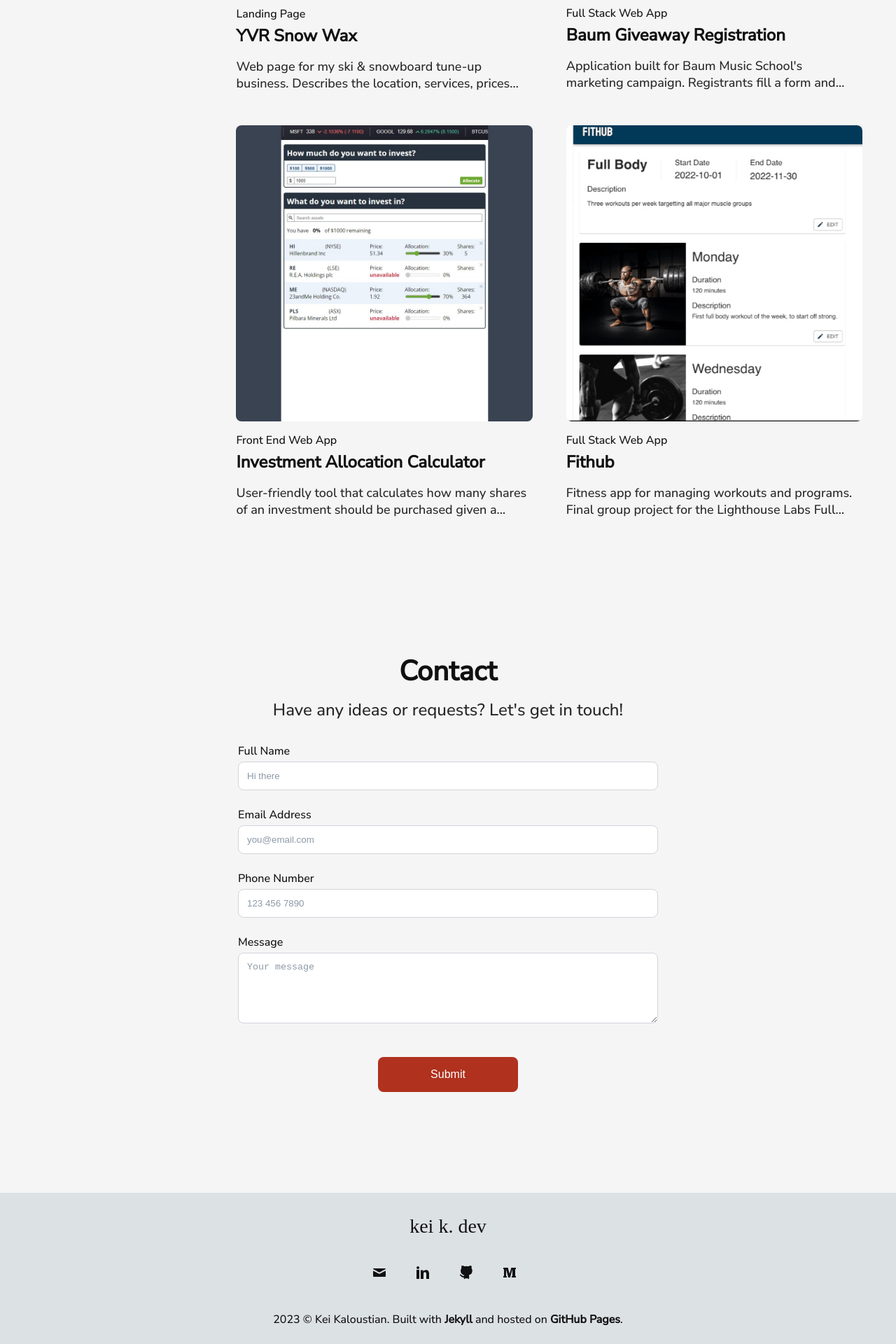
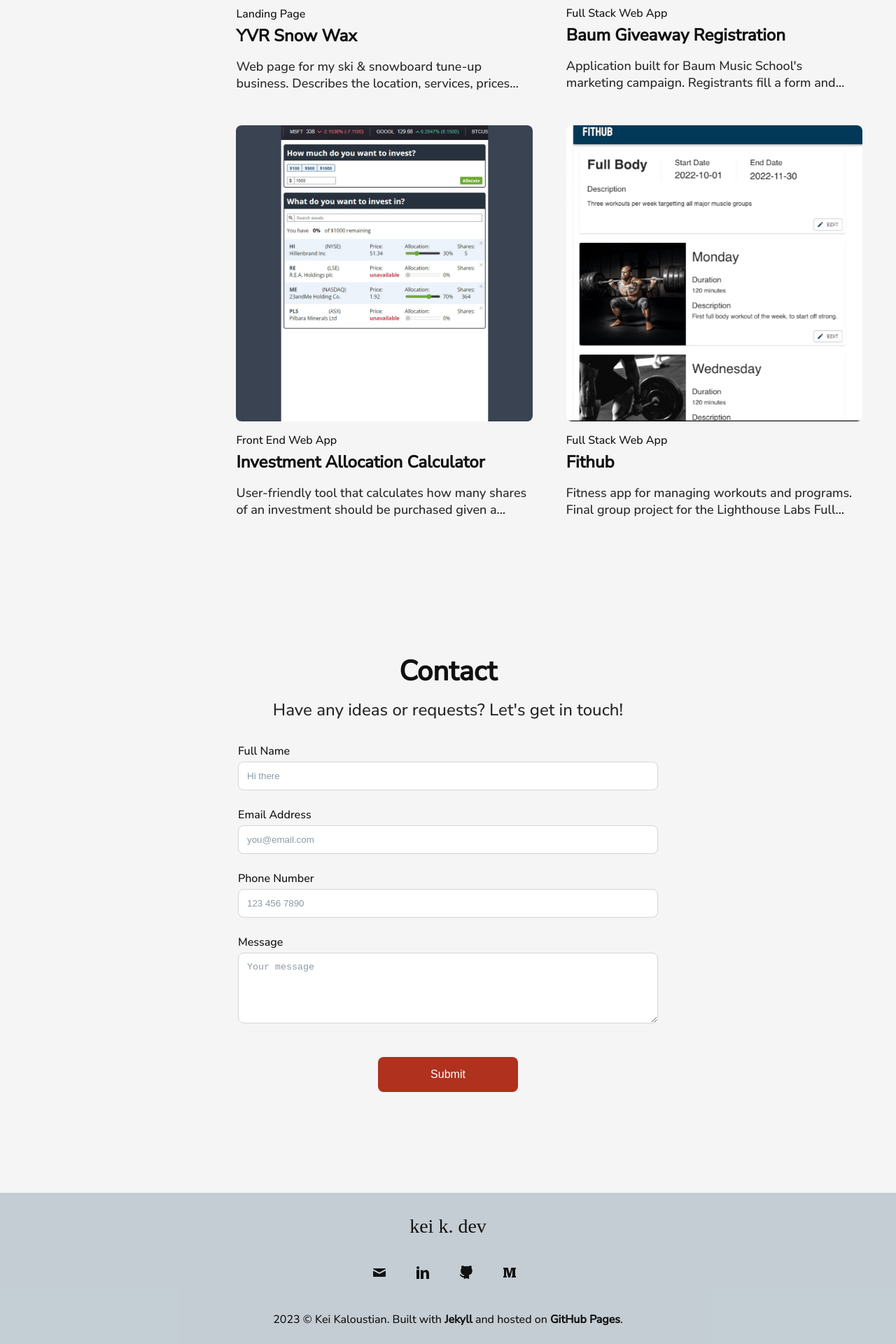
Before and after one commit to keikaloustian/keikaloustian.github.io, a Jekyll site: the page built from index.html, in a window 1280 px wide. Shown: the part 1211-3131 px from the top of the page at 70% size. Built offline with Jekyll 4.4.1, drawn with Linux system fonts in a browser that asks for light colours; some web fonts are replaced.

Commit message:
Minor changes

```diff
--- a/_includes/header.html
+++ b/_includes/header.html
@@ -12,7 +12,9 @@
         <li>
           <a class="nav__link nav__link--unselected" href="/about">About Me</a>
         </li>
-        {% endif %} {% if page.layout == 'application' %}
+        {% endif %}
+        <!--  -->
+        {% if page.layout == 'application' %}
         <li>
           <a class="nav__link nav__link--unselected" href="#motivation"
             >Motivation</a
@@ -24,6 +26,9 @@
           >
         </li>
         <li>
+          <a class="nav__link nav__link--unselected" href="#skills">Skills</a>
+        </li>
+        <li>
           <a class="nav__link nav__link--unselected" href="#footer">Contact</a>
         </li>
         {% endif %}
--- a/_sass/footer.scss
+++ b/_sass/footer.scss
@@ -4,7 +4,7 @@
   display: flex;
   flex-direction: column;
   align-items: center;
-  background-color: rgb(var(--secondary), 0.1);
+  background-color: rgb(var(--secondary), 0.2);
 }
 
 .footer__socials {
```
